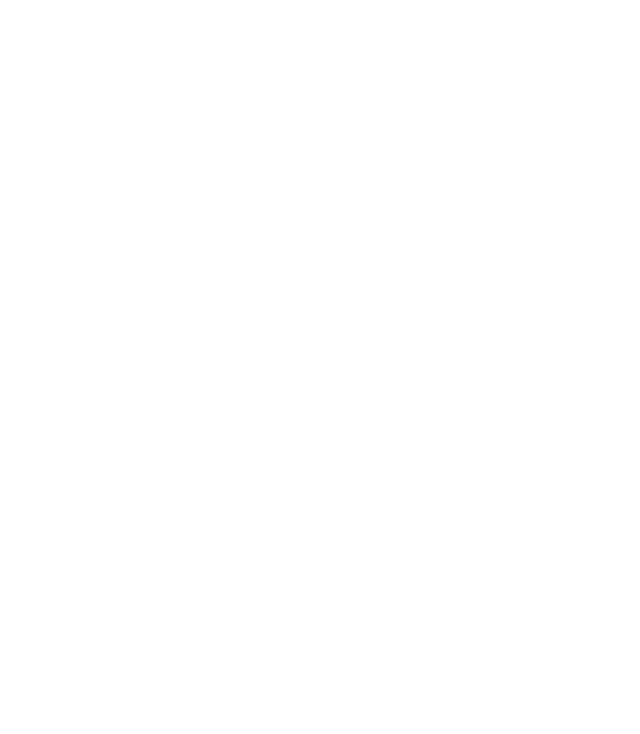
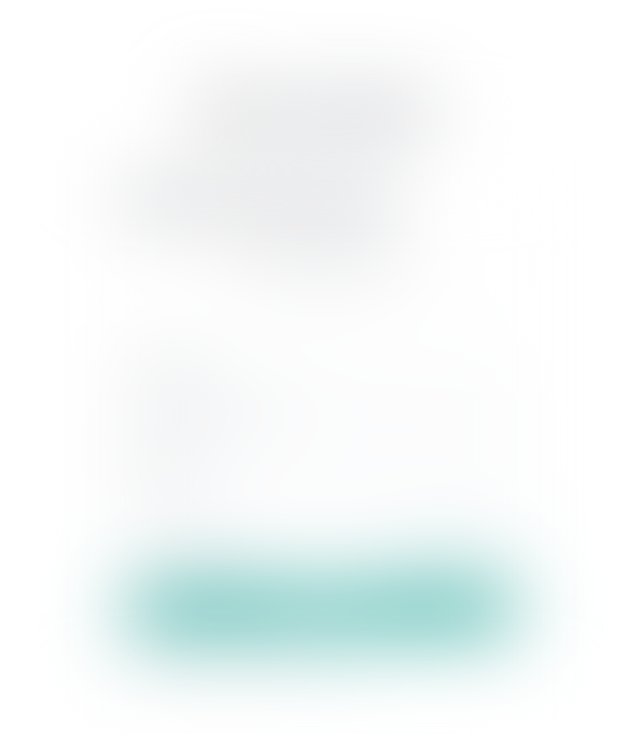
Before and after one commit to bibash777225/cultural-project, a React (Vite) app in the folder card_practice/: page /Login in a window 1280 px wide. Before the commit this address had no page. Shown: the top 734 px of the page, without its empty margins (319-959 px from the left). Built offline with nearby package versions, Linux system fonts and the light colour scheme; grey boxes are pictures that could not be loaded.

Commit message:
toadt change

```diff
--- a/card_practice/src/App.jsx
+++ b/card_practice/src/App.jsx
@@ -1,7 +1,8 @@
 import { BrowserRouter,Routes,Route } from "react-router-dom"
-import Home from "./Components/Home"
+import Home from "./Pages/Home"
 import BhaktapurDurbar from "./Pages/BhaktapurDubar"
 import Lumbini from "./Pages/Lumbini"
+import Login from "./Pages/Logi"
 
 function App() {
   return(
@@ -11,6 +12,8 @@
         <Route path="/" element={<Home />} />
         <Route path="/BhaktapurDurbar" element={<BhaktapurDurbar />}/>
         <Route path="/Lumbini" element={<Lumbini />}/>
+        <Route path="/Login" element={<Login />}/>
+
 
         </Routes>
 
--- /dev/null
+++ b/card_practice/src/Components/Login.jsx
@@ -0,0 +1,65 @@
+function Login(){
+    return(
+
+        <>
+        <div className="bg-[url('C:\Users\LOQ\OneDrive\Desktop\class ma gareko kaam\card_practice\budhaimage.jpg')] bg-cover bg-center h-screen blur-2xl">
+      <section >
+  <div className="flex flex-col items-center justify-center px-6 py-8 mx-auto md:h-screen lg:py-0">
+    <a href="/" className="flex items-center mb-6 text-2xl font-semibold text-gray-900 dark:text-white">
+      <img className="w-8 h-8 mr-2" src="https://i.pinimg.com/736x/ab/e2/05/abe205ad33a7a589dc3f42ee6094c67b.jpg" alt="osher.ai logo" />
+      CULTURE NEPAL
+    </a>
+    <div className="w-full bg-white rounded-lg shadow dark:border md:mt-0 sm:max-w-md xl:p-0 dark:bg-gray-800 dark:border-gray-700">
+      <div className="p-6 space-y-4 md:space-y-6 sm:p-8">
+        <h1 className="text-xl font-bold leading-tight tracking-tight text-gray-900 md:text-2xl dark:text-white">
+          Sign in to your account
+        </h1>
+        <form id="connect-google-button" method="post" action>
+          <button className="w-full inline-flex items-center justify-center py-2.5 px-5 mr-2 mb-2 text-sm font-medium text-gray-900 focus:outline-none bg-white rounded-lg border border-gray-200 hover:bg-gray-100 hover:text-gray-900 focus:z-10 focus:ring-4 focus:ring-gray-200 dark:focus:ring-gray-700 dark:bg-gray-800 dark:text-gray-400 dark:border-gray-600 dark:hover:text-white dark:hover:bg-gray-700" type="submit">
+            <svg className="w-5 h-5 mr-2" viewBox="0 0 21 20" fill="none" xmlns="http://www.w3.org/2000/svg">
+              <g clipPath="url(#clip0_13183_10121)"><path d="M20.3081 10.2303C20.3081 9.55056 20.253 8.86711 20.1354 8.19836H10.7031V12.0492H16.1046C15.8804 13.2911 15.1602 14.3898 14.1057 15.0879V17.5866H17.3282C19.2205 15.8449 20.3081 13.2728 20.3081 10.2303Z" fill="#3F83F8" /><path d="M10.7019 20.0006C13.3989 20.0006 15.6734 19.1151 17.3306 17.5865L14.1081 15.0879C13.2115 15.6979 12.0541 16.0433 10.7056 16.0433C8.09669 16.0433 5.88468 14.2832 5.091 11.9169H1.76562V14.4927C3.46322 17.8695 6.92087 20.0006 10.7019 20.0006V20.0006Z" fill="#34A853" /><path d="M5.08857 11.9169C4.66969 10.6749 4.66969 9.33008 5.08857 8.08811V5.51233H1.76688C0.348541 8.33798 0.348541 11.667 1.76688 14.4927L5.08857 11.9169V11.9169Z" fill="#FBBC04" /><path d="M10.7019 3.95805C12.1276 3.936 13.5055 4.47247 14.538 5.45722L17.393 2.60218C15.5852 0.904587 13.1858 -0.0287217 10.7019 0.000673888C6.92087 0.000673888 3.46322 2.13185 1.76562 5.51234L5.08732 8.08813C5.87733 5.71811 8.09302 3.95805 10.7019 3.95805V3.95805Z" fill="#EA4335" /></g><defs><clipPath id="clip0_13183_10121"><rect width={20} height={20} fill="white" transform="translate(0.5)" /></clipPath></defs>
+            </svg>
+            Sign in with Google
+          </button>
+        </form>
+        <div className="flex items-center">
+          <div className="w-full h-0.5 bg-gray-200 dark:bg-gray-700" />
+          <div className="px-5 text-center text-gray-500 dark:text-gray-400">or</div>
+          <div className="w-full h-0.5 bg-gray-200 dark:bg-gray-700" />
+        </div>
+        <form className="space-y-4 md:space-y-6" method="POST" action="/auth/login/">
+          <div>
+            <label htmlFor="email" className="block mb-2 text-sm font-medium text-gray-900 dark:text-white">Your email</label>
+            <input type="email" name="login" id="email" className="bg-gray-50 border border-gray-300 text-gray-900 sm:text-sm rounded-lg focus:ring-teal-600 focus:border-teal-600 block w-full p-2.5 dark:bg-gray-700 dark:border-gray-600 dark:placeholder-gray-400 dark:text-white dark:focus:ring-blue-500 dark:focus:border-blue-500" placeholder="name@company.com" required />
+          </div>
+          <div>
+            <label htmlFor="password" className="block mb-2 text-sm font-medium text-gray-900 dark:text-white">Password</label>
+            <input type="password" name="password" id="password" placeholder="••••••••" className="bg-gray-50 border border-gray-300 text-gray-900 sm:text-sm rounded-lg focus:ring-teal-600 focus:border-teal-600 block w-full p-2.5 dark:bg-gray-700 dark:border-gray-600 dark:placeholder-gray-400 dark:text-white dark:focus:ring-blue-500 dark:focus:border-blue-500" required />
+          </div>
+          <div className="flex items-center justify-between">
+            <div className="flex items-start">
+              <div className="flex items-center h-5">
+                <input id="remember" aria-describedby="remember" type="checkbox" className="w-4 h-4 border border-gray-300 rounded bg-gray-50 focus:ring-3 focus:ring-teal-300 dark:bg-gray-700 dark:border-gray-600 dark:focus:ring-teal-600 dark:ring-offset-gray-800" />
+              </div>
+              <div className="ml-3 text-sm">
+                <label htmlFor="remember" className="text-gray-500 dark:text-gray-300">Remember me</label>
+              </div>
+            </div>
+            <a href className="text-sm font-medium text-teal-600 hover:underline dark:text-teal-500">Forgot password?</a>
+          </div>
+          <button type="submit" className="text-white bg-teal-600 py-1.5 px-4 rounded font-bold w-full">
+            Sign in
+          </button>
+          <p className="text-sm font-light text-gray-500 dark:text-gray-400">
+            Don’t have an account yet? <a href className="font-medium text-teal-600 hover:underline dark:text-teal-500">Sign up</a>
+          </p>
+        </form>
+      </div>
+    </div>
+  </div>
+</section>
+</div>
+        </>
+    )
+}
+export default Login
--- a/card_practice/src/Components/Navbar.jsx
+++ b/card_practice/src/Components/Navbar.jsx
@@ -1,3 +1,5 @@
+import { Link } from "react-router-dom";
+
 function Navbar(){
     return(
 
@@ -18,7 +20,7 @@
       </div>
       <div className="flex items-center justify-end gap-3">
         <a className="hidden items-center justify-center rounded-xl bg-white px-3 py-2 text-sm font-semibold text-gray-900 shadow-sm ring-1 ring-inset ring-gray-300 transition-all duration-150 hover:bg-gray-50 sm:inline-flex" href="/login">Sign in</a>
-        <a className="inline-flex items-center justify-center rounded-xl bg-blue-600 px-3 py-2 text-sm font-semibold text-white shadow-sm transition-all duration-150 hover:bg-blue-500  focus-visible:outline-offset-2 focus-visible:outline-blue-600" href="/login">Login</a>
+        <Link to="/login" className="inline-flex items-center justify-center rounded-xl bg-blue-600 px-3 py-2 text-sm font-semibold text-white shadow-sm transition-all duration-150 hover:bg-blue-500  focus-visible:outline-offset-2 focus-visible:outline-blue-600" > Login</Link>
       </div>
     </div>
   </div>
--- a/card_practice/src/Pages/BhaktapurDubar.jsx
+++ b/card_practice/src/Pages/BhaktapurDubar.jsx
@@ -1,9 +1,11 @@
+import Login from "../Components/Login";
 import Navbar from "../Components/Navbar"
 
 function BhaktapurDurbar(){
     return(
         <>
         <Navbar></Navbar>
+
                 </>
     )
 }
--- a/card_practice/src/Pages/Home.jsx
+++ b/card_practice/src/Pages/Home.jsx
@@ -33,4 +33,4 @@
         </>
     )
 }
-export default Home;
+export default Home
--- /dev/null
+++ b/card_practice/src/Pages/Logi.jsx
@@ -0,0 +1,12 @@
+import Login from "../Components/Login"
+
+function Logi(){
+
+return(
+        <>
+        <Login></Login>
+        </>
+    )
+
+}
+    export default Logi
```
Also changed, not shown: card_practice/budhaimage.jpg (added), card_practice/src/Pages/login.jsx (deleted).
